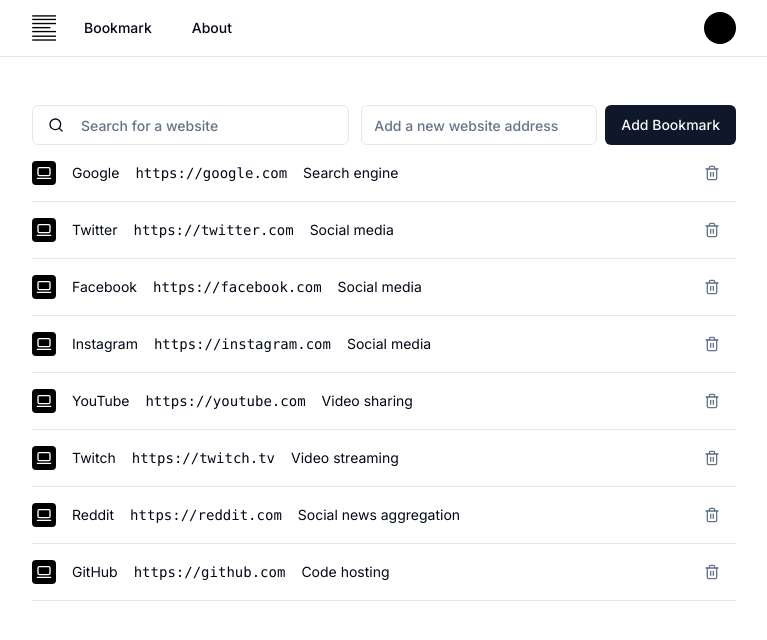
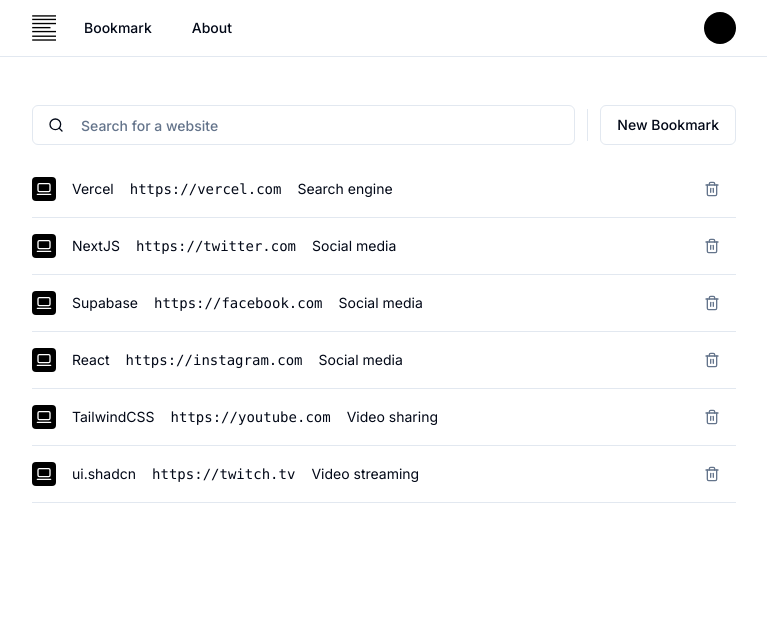
Before and after one commit to MildTomato/bookmark, a Next.js app: page / in a window 1280 px wide. Shown: the top 640 px of the page, without its empty margins (256-1023 px from the left). Built offline with nearby package versions, Linux system fonts and the light colour scheme.

Commit message:
add websites

```diff
--- a/src/app/page.tsx
+++ b/src/app/page.tsx
@@ -8,7 +8,7 @@
 export default function Home() {
   return (
     <div className="max-w-site px-site mx-auto">
-      <div className="flex flex-row gap-3 w-full">
+      <div className="flex flex-row gap-3 w-full items-center">
         <Label className="relative grow">
           <Search className="absolute left-4 top-2 w-4" />
           <Input
@@ -18,18 +18,19 @@
             className="pl-12"
           />
         </Label>
-        <form className="flex flex-row gap-2 min-w-[320px]">
-          <Label>
+        <div className="h-[2rem] w-px bg-border"></div>
+        <form className="flex flex-row gap-2 shrink">
+          {/* <Label>
             <Input
               name="url"
               placeholder="Add a new website address"
               type="url"
             />
-          </Label>
-          <Button>Add Bookmark</Button>
+          </Label> */}
+          <Button variant={"outline"}>New Bookmark</Button>
         </form>
       </div>
-      <div>
+      <div className="py-4">
         <Websites />
       </div>
     </div>
--- a/src/app/websites.tsx
+++ b/src/app/websites.tsx
@@ -6,51 +6,39 @@
   const websites = [
     {
       id: 1,
-      name: "Google",
-      url: "https://google.com",
+      name: "Vercel",
+      url: "https://vercel.com",
       description: "Search engine",
     },
     {
       id: 2,
-      name: "Twitter",
+      name: "NextJS",
       url: "https://twitter.com",
       description: "Social media",
     },
     {
       id: 3,
-      name: "Facebook",
+      name: "Supabase",
       url: "https://facebook.com",
       description: "Social media",
     },
     {
       id: 4,
-      name: "Instagram",
+      name: "React",
       url: "https://instagram.com",
       description: "Social media",
     },
     {
       id: 5,
-      name: "YouTube",
+      name: "TailwindCSS",
       url: "https://youtube.com",
       description: "Video sharing",
     },
     {
       id: 6,
-      name: "Twitch",
+      name: "ui.shadcn",
       url: "https://twitch.tv",
       description: "Video streaming",
-    },
-    {
-      id: 7,
-      name: "Reddit",
-      url: "https://reddit.com",
-      description: "Social news aggregation",
-    },
-    {
-      id: 8,
-      name: "GitHub",
-      url: "https://github.com",
-      description: "Code hosting",
     },
   ];
 
```
